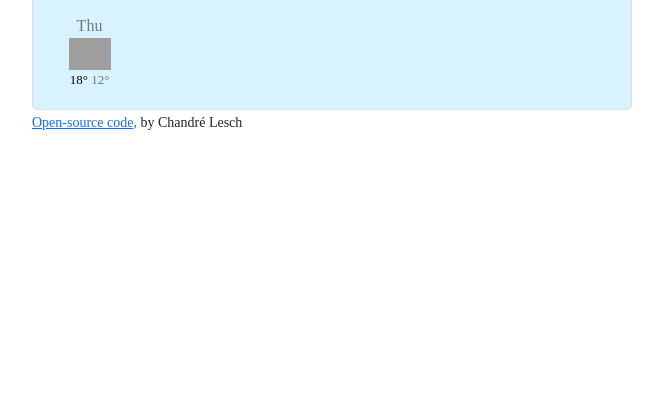
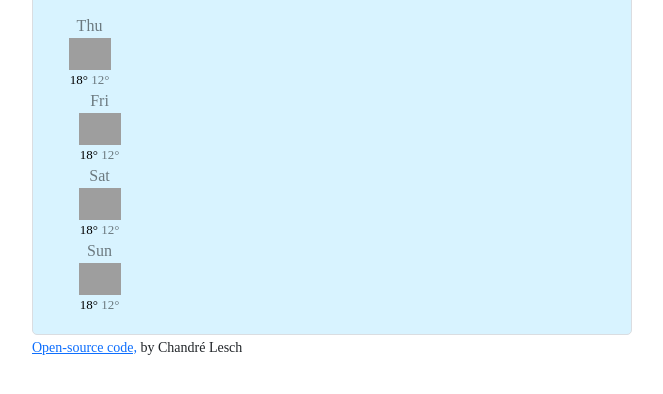
Before and after one commit to ChandreLesch/vanilla-weather-app, a plain HTML site: page index.html in a window 1280 px wide. Shown: the part 214-608 px from the top of the page, without its empty margins (308-971 px from the left). Drawn offline with nearby package versions, Linux system fonts and the light colour scheme; no server answers; grey boxes are pictures that could not be loaded.

Commit message:
Added forecast HTML into JS

```diff
--- a/index.html
+++ b/index.html
@@ -64,7 +64,7 @@
               </ul>
             </div>
           </div>
-          <div class="weather-forecast">
+          <div class="weather-forecast" id="forecast">
             <div class="row">
               <div class="col-2">
                 <div class="weather-forecast-date">Thu</div>
--- a/src/script.js
+++ b/src/script.js
@@ -19,6 +19,35 @@ function formatDate(timestamp) {
   ];
   let day = days[date.getDay()];
   return `${day} ${hours}:${minutes}`;
+}
+
+function displayForecast() {
+  let forecastElement = document.querySelector("#forecast");
+
+  let forecastHTML = `<div class="row">`;
+  let days = ["Thu", "Fri", "Sat", "Sun"];
+  days.forEach(function (day) {
+    forecastHTML =
+      forecastHTML +
+      `
+  <div class="col-2">
+  <div class="weather-forecast-date">${day}</div>
+  <img
+  src="http://openweathermap.org/img/wn/50d@2x.png"
+  alt=""
+  width="42"
+  />
+  <div class="weather-forecast-temperature">
+  <span class="weather-forecast-temperature-max"> 18° </span>
+  <span class="weather-forecast-temperature-min"> 12° </span>
+  </div>
+  </div>
+  </div>
+  `;
+  });
+
+  forecastHTML = forecastHTML + `</div>`;
+  forecastElement.innerHTML = forecastHTML;
 }
 
 function displayTemperature(response) {
@@ -87,3 +116,4 @@ let celciusLink = document.querySelector("#celcius-link");
 celciusLink.addEventListener("click", displayCelciusTemperature);
 
 search("Cape Town");
+displayForecast();
```
